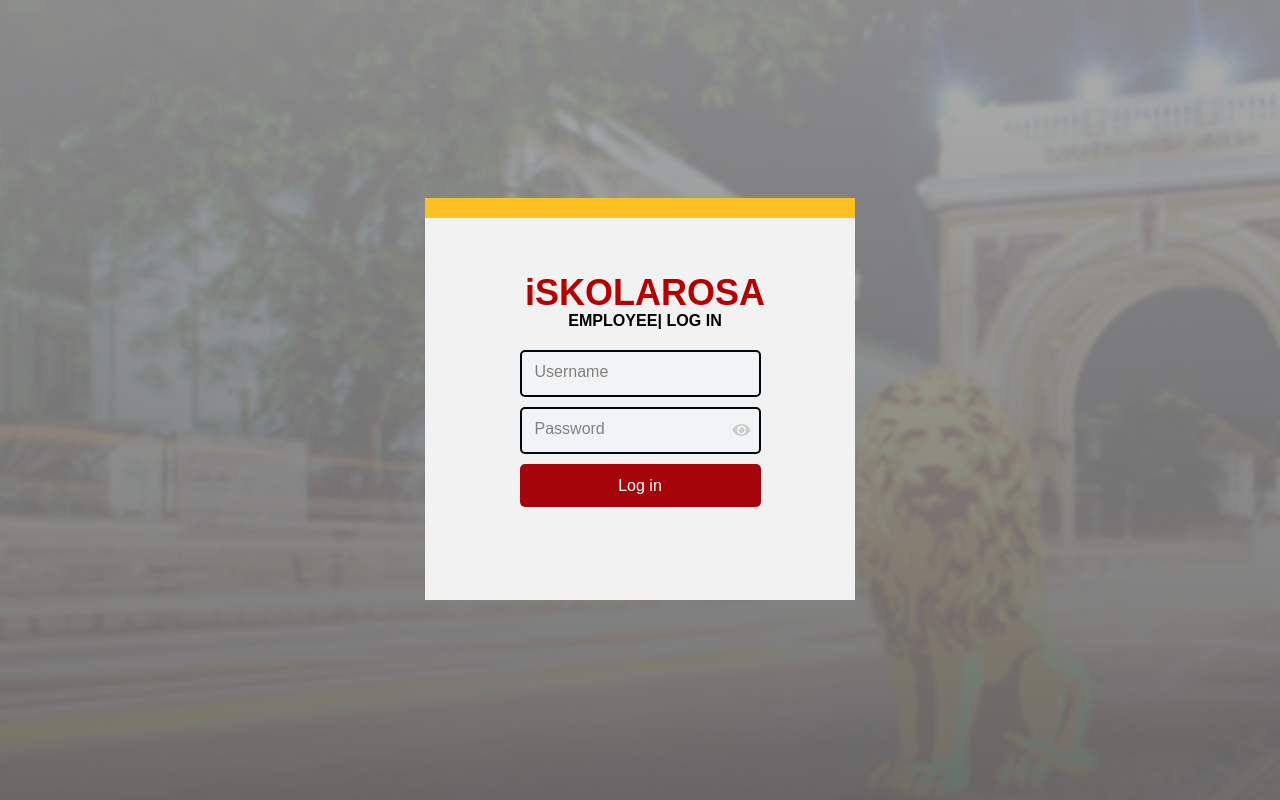
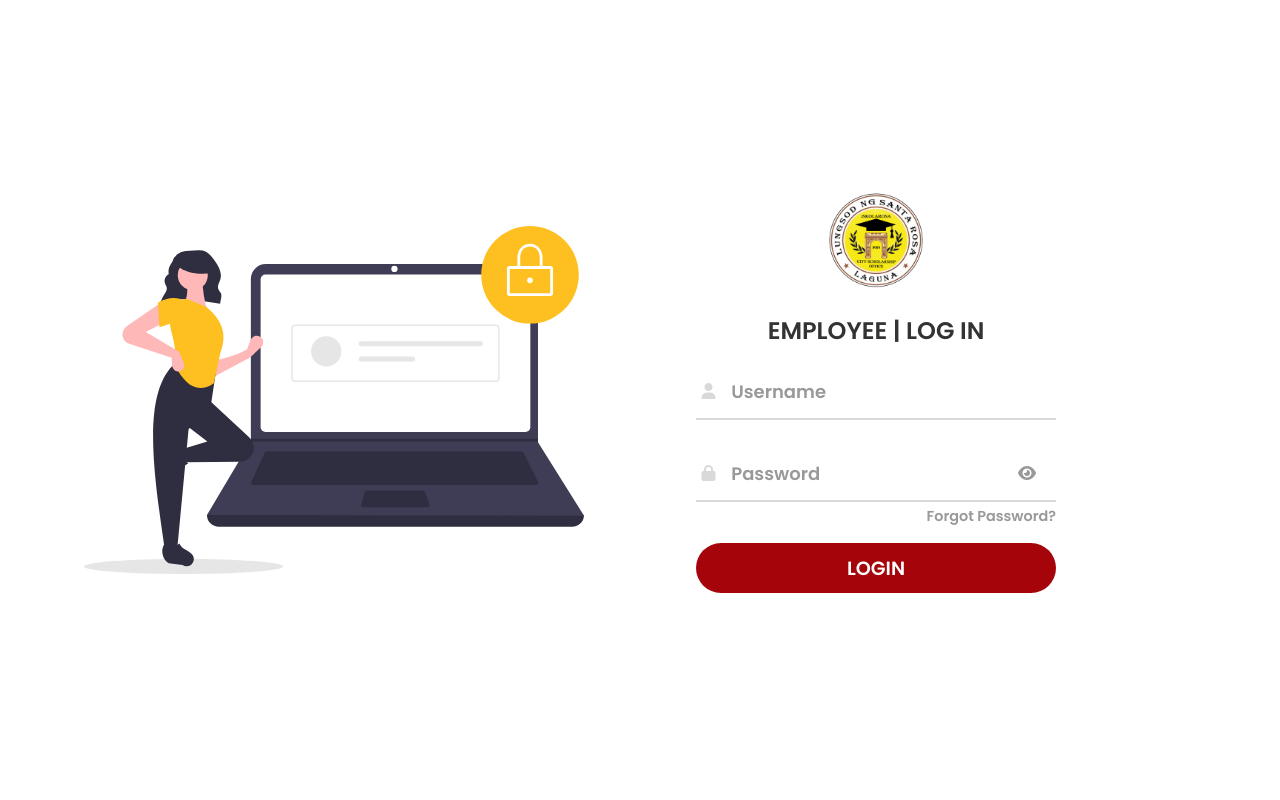
Before and after one commit to LightYAGAMI737/iskolarosa-webportal, a PHP site: page /tcpdf/admin_index.php in a window 1280 px wide. Run offline with PHP 8.4, Linux system fonts and the light colour scheme; some libraries are stand-ins or nearby versions.

Commit message:
add-admin_login

```diff
--- a/admin-side/admin_index.php
+++ b/admin-side/admin_index.php
@@ -1,51 +1,47 @@
 <!DOCTYPE html>
-<html lang="en" >
-   <head>
+<html>
+<head>
       <meta charset="UTF-8">
       <title>iSKOLAROSA | Log In</title>
       <link rel="icon" href="./system-images/iskolarosa-logo.png" type="image/png">
-      <link rel='stylesheet' href='css/remixicon.css'>
-      <link rel='stylesheet' href='css/unpkg-layout.css'>
-      <link rel='stylesheet' href='https://fonts.googleapis.com/css2?family=Poppins:wght@100;200;300;400;500;600;700;800;900&amp;display=swap'>
-      <link rel="stylesheet" href="https://cdnjs.cloudflare.com/ajax/libs/font-awesome/5.15.3/css/all.min.css">
-      <link rel="stylesheet" href="css/index.css">
-      <script src="js/app.js" defer></script>
+	<link rel="stylesheet" type="text/css" href="css/admin_login.css">
+	<link href="https://fonts.googleapis.com/css?family=Poppins:600&display=swap" rel="stylesheet">
+	<script src="https://kit.fontawesome.com/a81368914c.js"></script>
+	<meta name="viewport" content="width=device-width, initial-scale=1">
+</head>
+<body>
+	<!-- <img class="wave" src="./system-imges/wave.png"> -->
+	<div class="container">
+		<div class="img">
+			<img src="./system-images/bg.svg">
+		</div>
+		<div class="login-content">
+			<form action="./php/admin_process.php" method="post">
+				<img src="./system-images/iskolarosa-logo.png">
+				<h2 class="title">EMPLOYEE | LOG IN</h2>
+           		<div class="input-div one">
+           		   <div class="i">
+           		   		<i class="fas fa-user"></i>
+           		   </div>
+           		   <div class="div">
+           		   		<h5>Username</h5>
+           		   		<input type="text" name="username" class="input">
+           		   </div>
+           		</div>
+           		<div class="input-div pass">
+           		   <div class="i">
+           		    	<i class="fas fa-lock"></i>
+           		   </div>
+                      <div class="div">
+                        <h5>Password</h5>
+                        <input type="password" name="password" class="input" id="passwordField">
+                        <i class="fas fa-eye" id="togglePassword"></i>
+                    </div>
+            	</div>
+            	<a href="#">Forgot Password?</a>
+            	<input type="submit" class="btn" value="Login">
 
-
-    </head>
-<body>
-
-    <section class="module">
-        <div class="module__wrapper">
-
-                <div class="module__wrapper__form__content">
-                    <div class="module__wrapper__form__content__title">
-                        <center><h1><span>iSKOLAROSA</span></h1><h6>  EMPLOYEE| LOG IN</h6></center>
-                    </div>
-                    <form method="post" action="./php/admin_process.php" module__wrapper__form__content__login">
-
-
-                        <div class="separator"></div>
-                        <div class="module__wrapper__form__content__login__field-input js-username">
-                            <input type="text" name="username" autocomplete="off">
-                            <label for="username">Username</label>
-                        </div>
-
-                        <div class="module__wrapper__form__content__login__field-input js-password">
-                            <input type="password" name="password" id="password">
-                            <label for="password">Password</label>
-                            <span class="password-toggle" id="password-toggle" onclick="togglePassword()"><i class="fas fa-eye"></i></span>
-                        </div>
-                        <!-- <div class="module__wrapper__form__content__login__forgot-pass">
-                            <a href="#">Forgot password?</a>
-                        </div> -->
-
-                        <div class="module__wrapper__form__content__login__field-btn">
-                            <button type='submit' name='submit'>Log in</button>
-                        </div>
-
-                    </form>
-                    <?php
+                <?php
 // Check for an error parameter in the URL
 if (isset($_GET['error'])) {
     $error = $_GET['error'];
@@ -59,25 +55,9 @@ if (isset($_GET['error'])) {
     </script>";
 }
 ?>
-
-                </div>
-            </div>
+            </form>
         </div>
-    </section>
-    <script>
-        function togglePassword() {
-            const passwordInput = document.getElementById('password');
-            const passwordToggle = document.getElementById('password-toggle');
-
-            if (passwordInput.type === 'password') {
-                passwordInput.type = 'text';
-                passwordToggle.classList.add('show');
-            } else {
-                passwordInput.type = 'password';
-                passwordToggle.classList.remove('show');
-            }
-        }
-    </script>
-
+    </div>
+    <script type="text/javascript" src="js/admin-login.js"></script>
 </body>
 </html>
--- /dev/null
+++ b/admin-side/css/admin_login.css
@@ -0,0 +1,240 @@
+*{
+	padding: 0;
+	margin: 0;
+	box-sizing: border-box;
+}
+
+body{
+    font-family: 'Poppins', sans-serif;
+    overflow: hidden;
+}
+
+.wave{
+	position: fixed;
+	bottom: 0;
+	left: 0;
+	height: 100%;
+	z-index: -1;
+}
+
+.container{
+    width: 100vw;
+    height: 100vh;
+    display: grid;
+    grid-template-columns: repeat(2, 1fr);
+    grid-gap :7rem;
+    padding: 0 2rem;
+}
+
+.img{
+	display: flex;
+	justify-content: flex-end;
+	align-items: center;
+}
+
+.login-content{
+	display: flex;
+	justify-content: flex-start;
+	align-items: center;
+	text-align: center;
+}
+
+.img img{
+	width: 500px;
+}
+
+form{
+	width: 360px;
+}
+
+.login-content img{
+    height: 100px;
+}
+
+.login-content h2{
+	margin: 15px 0;
+	color: #333;
+	text-transform: uppercase;
+	font-size: 1.5rem;
+}
+
+.login-content .input-div{
+	position: relative;
+    display: grid;
+    grid-template-columns: 7% 93%;
+    margin: 25px 0;
+    padding: 5px 0;
+    border-bottom: 2px solid #d9d9d9;
+}
+
+.login-content .input-div.one{
+	margin-top: 0;
+}
+
+.i{
+	color: #d9d9d9;
+	display: flex;
+	justify-content: center;
+	align-items: center;
+}
+
+.i i{
+	transition: .3s;
+}
+
+.input-div > div{
+    position: relative;
+	height: 45px;
+}
+
+.input-div > div > h5{
+	position: absolute;
+	left: 10px;
+	top: 50%;
+	transform: translateY(-50%);
+	color: #999;
+	font-size: 18px;
+	transition: .3s;
+}
+
+.input-div:before, .input-div:after{
+	content: '';
+	position: absolute;
+	bottom: -2px;
+	width: 0%;
+	height: 2px;
+	background-color: #FEC021;
+	transition: .4s;
+}
+
+.input-div:before{
+	right: 50%;
+}
+
+.input-div:after{
+	left: 50%;
+}
+
+.input-div.focus:before, .input-div.focus:after{
+	width: 50%;
+}
+
+.input-div.focus > div > h5{
+	top: -5px;
+	font-size: 15px;
+}
+
+.input-div.focus > .i > i{
+	color: #FEC021;
+}
+
+.input-div input:-webkit-autofill,
+.input-div input:-webkit-autofill:focus {
+    box-shadow: 0 0 0 30px #fff inset;
+    -webkit-text-fill-color: #333;
+    border-color: #A5040A;
+}
+
+.input-div > div > input{
+	position: absolute;
+	left: 0;
+	top: 10px;
+	width: 100%;
+	border: none;
+	outline: none;
+	background: none;
+	padding: 0px 0px 0px 10px;
+	font-size: 1.2rem;
+	color: #555;
+	font-family: 'poppins', sans-serif;
+}
+
+.input-div.pass{
+	margin-bottom: 4px;
+}
+
+a{
+	display: block;
+	text-align: right;
+	text-decoration: none;
+	color: #999;
+	font-size: 0.9rem;
+	transition: .3s;
+}
+
+a:hover{
+	color: #A5040A;
+}
+
+.btn{
+	display: block;
+	width: 100%;
+	height: 50px;
+	border-radius: 25px;
+	outline: none;
+	border: none;
+	background-color: #A5040A;
+	background-size: 200%;
+	font-size: 1.2rem;
+	color: #fff;
+	font-family: 'Poppins', sans-serif;
+	text-transform: uppercase;
+	margin: 1rem 0;
+	cursor: pointer;
+	transition: .5s;
+}
+.btn:hover{
+	background-color: #400000;
+}
+#togglePassword {
+    position: absolute;
+    top: 50%;
+    transform: translateY(-50%);
+    right: 20px;
+    cursor: pointer;
+    color: #999;
+}
+
+#togglePassword.active {
+    color: #292D32;
+}
+
+
+@media screen and (max-width: 1050px){
+	.container{
+		grid-gap: 5rem;
+	}
+}
+
+@media screen and (max-width: 1000px){
+	form{
+		width: 290px;
+	}
+
+	.login-content h2{
+        font-size: 1.5rem;
+        margin: 8px 0;
+	}
+
+	.img img{
+		width: 400px;
+	}
+}
+
+@media screen and (max-width: 900px){
+	.container{
+		grid-template-columns: 1fr;
+	}
+
+	.img{
+		display: none;
+	}
+
+	.wave{
+		display: none;
+	}
+
+	.login-content{
+		justify-content: center;
+	}
+}
--- /dev/null
+++ b/admin-side/js/admin-login.js
@@ -0,0 +1,32 @@
+const inputs = document.querySelectorAll(".input");
+
+
+function addcl(){
+	let parent = this.parentNode.parentNode;
+	parent.classList.add("focus");
+}
+
+function remcl(){
+	let parent = this.parentNode.parentNode;
+	if(this.value == ""){
+		parent.classList.remove("focus");
+	}
+}
+
+
+inputs.forEach(input => {
+	input.addEventListener("focus", addcl);
+	input.addEventListener("blur", remcl);
+});
+
+
+const passwordField = document.getElementById("passwordField");
+const togglePassword = document.getElementById("togglePassword");
+
+togglePassword.addEventListener("click", function () {
+    const type = passwordField.getAttribute("type") === "password" ? "text" : "password";
+    passwordField.setAttribute("type", type);
+
+    // Change the eye icon based on the password field type
+    togglePassword.classList.toggle("active");
+});
```
Also changed, not shown: admin-side/system-images/aaaa.svg (added), admin-side/system-images/avatar.svg (added), admin-side/system-images/bg.svg (added).
